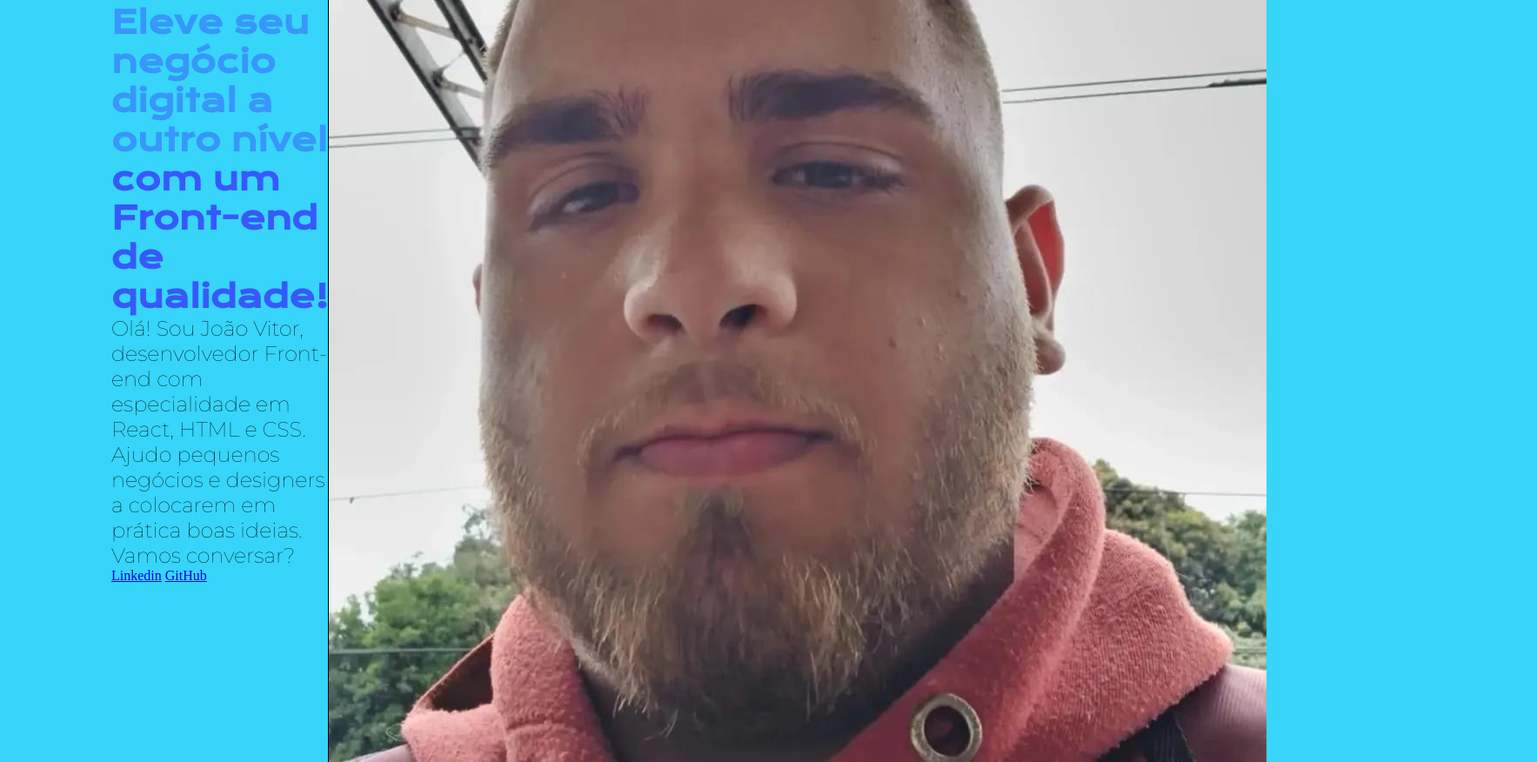
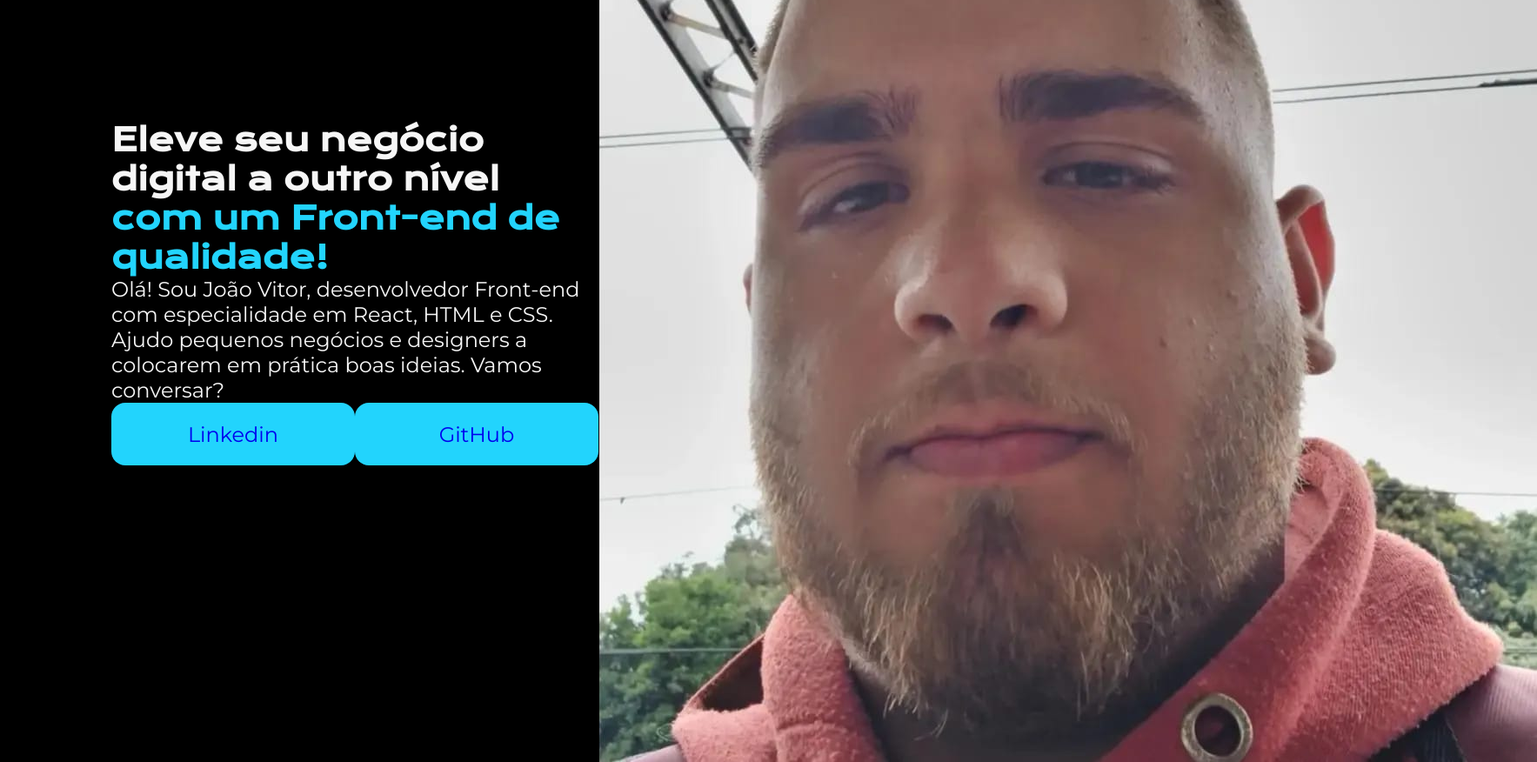
Before and after one commit to joaovitordemelogomes/Alura-Forma-o-A-partir-do-zero-HTML-e-CSS-para-projetos-web, a plain HTML site: page index.html in a window 1280 px wide. Shown: the part 331-1207 px from the top of the page at 87% size, 1767 px wide, since content can reach past the window. Drawn offline with nearby package versions, Linux system fonts and the light colour scheme.

Commit message:
'origin/curso2'.

```diff
--- a/index.html
+++ b/index.html
@@ -11,14 +11,14 @@
     <header></header>
     <main class="apresentacao">
        <section calss="apresentacao__conteudo">
-        <h1 class="apresentacao__conteudo__titulo">Eleve seu negócio digital a outro nível
-            <strong class="Titulo-destaque">com um Front-end de qualidade!</strong>
+        <h1 class="apresentacao__conteudo__titulo">Eleve seu negócio digital a outro nível <strong class="Titulo-destaque">com um Front-end de qualidade!</strong>
         </h1>
-            <p class="apresentacao__conteudo__texto">Olá! Sou João Vitor, desenvolvedor
-            Front-end com especialidade em React, HTML e CSS. Ajudo pequenos negócios e designers a
+            <p class="apresentacao__conteudo__texto">Olá! Sou João Vitor, desenvolvedor Front-end com especialidade em React, HTML e CSS. Ajudo pequenos negócios e designers a
             colocarem em prática boas ideias. Vamos conversar?</p>
-            <a href="https://www.linkedin.com/in/jo%C3%A3o-vitor-de-melo/">Linkedin</a>
-            <a href="https://github.com/joaovitordemelogomes">GitHub</a>
+        <div  class="apresentacao__links">
+            <a class="apresentacao__links__link" href="https://www.linkedin.com/in/jo%C3%A3o-vitor-de-melo/">Linkedin</a>
+            <a class="apresentacao__links__link" href="https://github.com/joaovitordemelogomes">GitHub</a>
+        </div>
         </section>
             <img src="img/foto-do-joao.jpg" alt="Foto do João Vitor programandor">
     </main>
--- a/style.css
+++ b/style.css
@@ -1,5 +1,4 @@
-@import url('https://fonts.googleapis.com/css2?family=Krona+One&display=swap');
-@import url('https://fonts.googleapis.com/css2?family=Krona+One&family=Montserrat:wght@100;600&display=swap');
+@import url('https://fonts.googleapis.com/css2?family=Krona+One&family=Montserrat:wght@400;600&display=swap');
 
 *{
     margin: 0;
@@ -10,12 +9,12 @@
 body{
     height: 100vh;
     box-sizing: border-box;
-    background-color: #37D5FA;
-    color:#3797FA
+    background-color: #000000;
+    color:#F6F6F6
 }
 
 .Titulo-destaque{
-    color: #3759FA;
+    color:  #22D4FD;
 }
 
 .apresentacao{
@@ -37,5 +36,20 @@ body{
 .apresentacao__conteudo__texto{
     font-size: 24px;
     font-family: 'Montserrat', sans-serif;
-    color: black;
 }
+
+.apresentacao__links{
+    display: flex;
+    justify-content:space-between;
+}
+
+.apresentacao__links__link{
+    background-color: #22D4FD;
+    width:280px;
+    text-align: center;
+    border-radius: 16px;
+    font-size: 24px;
+    padding: 21.5px 0;
+    text-decoration: none;
+    font-family:'Montserrat', sans-serif;
+}
```
